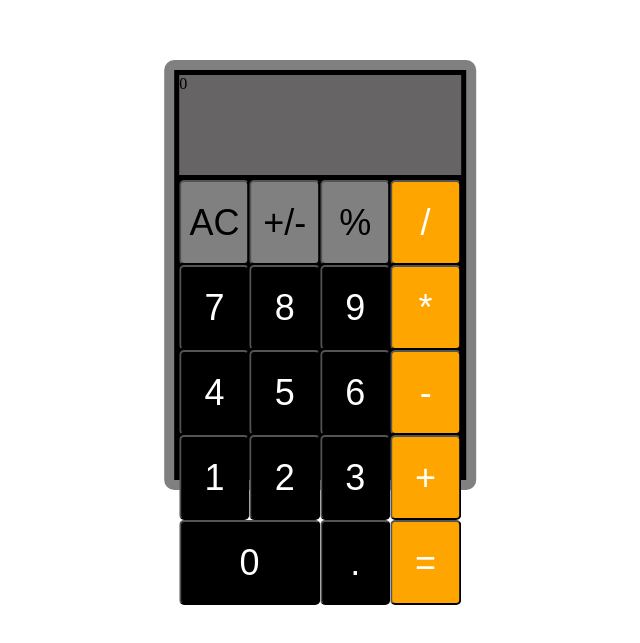
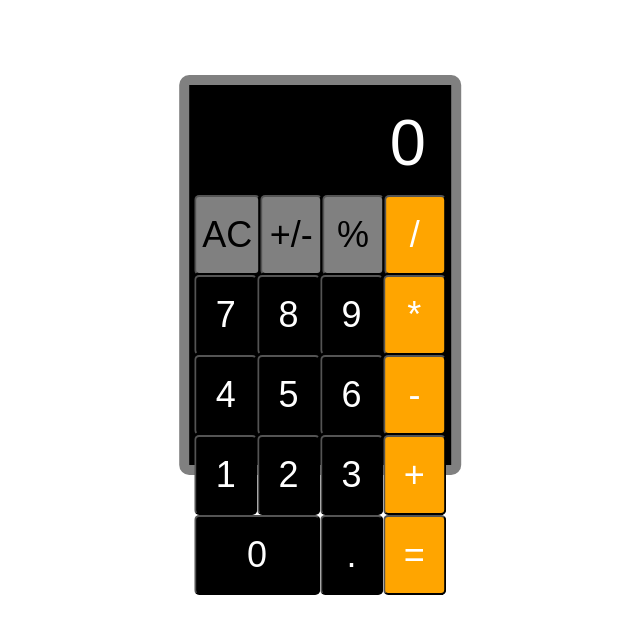
Before and after one commit to iamethanglenny/calculator-odin-project, a plain HTML site: page index.html in a window 1280 px wide. Shown: the part 125-768 px from the top of the page, without its empty margins (320-960 px from the left). Drawn offline with Linux system fonts and the light colour scheme.

Commit message:
DOCS: Committing updates made to pseudo.txt and the styles page.

```diff
--- a/styles.css
+++ b/styles.css
@@ -1,3 +1,7 @@
+* {
+    box-sizing: border-box;
+}
+
 body, html {
     height: 100%;
     margin: 0;
@@ -23,7 +27,17 @@ body, html {
     width: 100%;
     flex: 1;
     min-height: 100px;
-    background-color: rgb(102, 100, 100);
+    background-color: rgb(0, 0, 0);
+    font-size: 65px;
+    color: white;
+    text-align: right;
+    display: flex;
+    flex-direction: column;
+    justify-content: flex-end;
+    padding: 10px;
+    padding-right: 20px;
+    font-family: 'Poppins', sans-serif;
+    overflow: hidden;
 }
 
 .button-container {
@@ -37,7 +51,7 @@ body, html {
 button {
     flex: 1 1 calc(25% - 10px);
     border-radius: 5px;
-    min-height: 85px;
+    min-height: 80px;
     width: 100%;
     font-size: 36px;
 }
```
Also changed, not shown: pseudo.txt.
